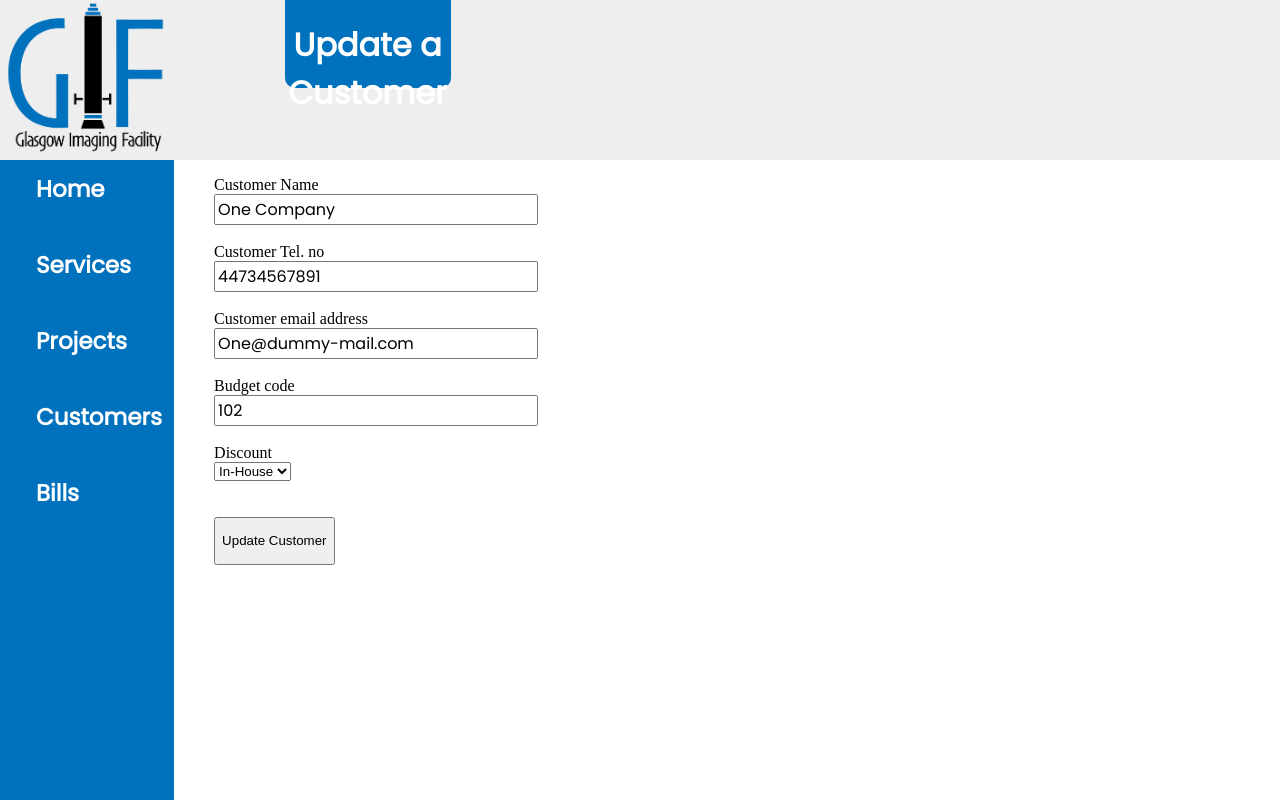
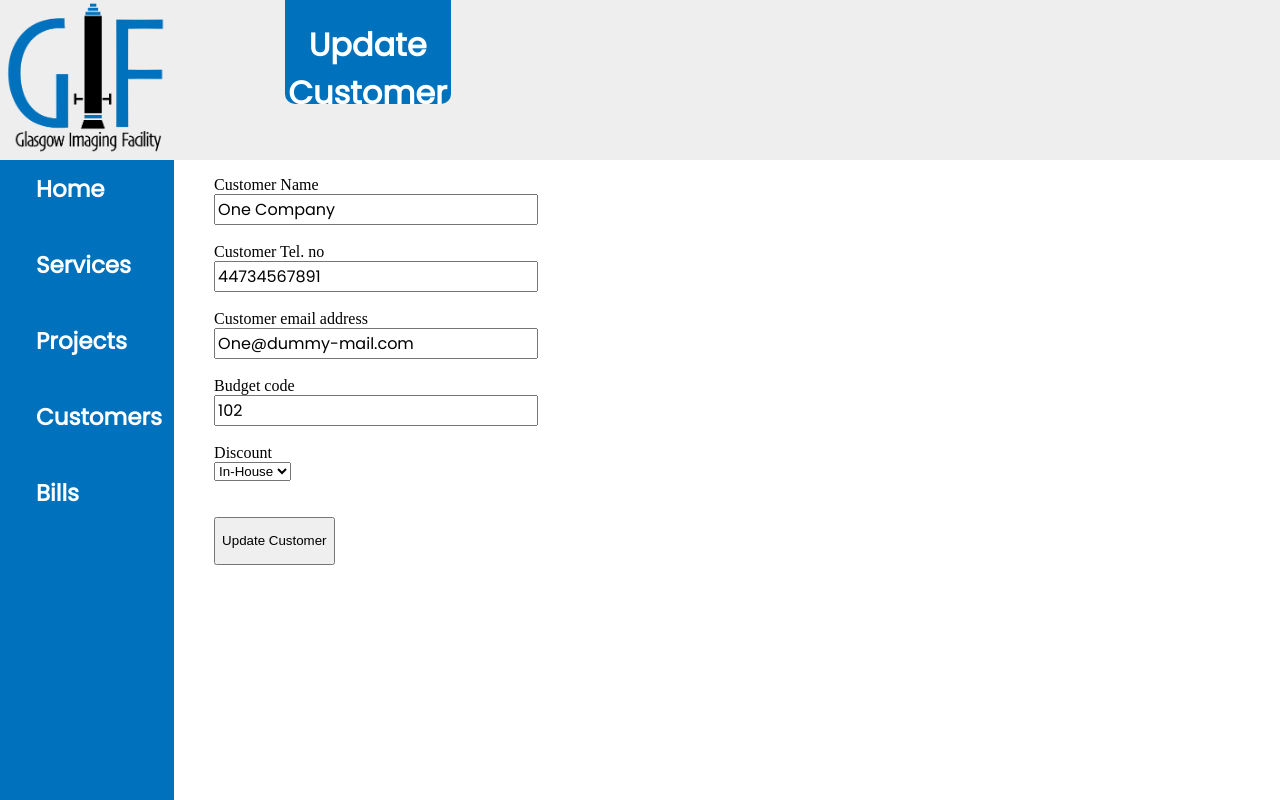
Before and after one commit to CSP5UofG/Imaging-System-App, a Django app: page /imaging_system_app/edit-customer/1 in a window 1280 px wide. Run offline with Django 3.2, Linux system fonts and the light colour scheme; data comes from the database, SQL or seed files in the repository.

Commit message:
fix: fixes the header page title

```diff
--- a/imaging_system_app_project/static/base.css
+++ b/imaging_system_app_project/static/base.css
@@ -1,28 +1,3 @@
-/*.header{
-  position:fixed;
-  overflow: auto;
-  z-index: 1;
-  background-color: #f5f5f5;
-  width:100%;
-  height: 17.5%;
-  margin: -10px;
-  padding-left: 10px;
-  display: block;
-}
-
-.logo{
-  width:7.5%;
-  height:100%;
-  padding: 0.5%;
-}
-
-
-
-  // Page content
-.body_block {
-    margin-left: 220px; // Same as the width of the sidenav
-  }*/
-
 html{
   height: 100%;
 }
@@ -86,6 +61,7 @@ ul {
   font-family: 'Poppins';
   font-weight: bolder;
   margin-left: 10%;
+  padding-bottom: 1rem;
 }
 
 .logo{
--- a/imaging_system_app_project/templates/imaging_system_app/editCustomer.html
+++ b/imaging_system_app_project/templates/imaging_system_app/editCustomer.html
@@ -10,7 +10,7 @@
 {% endblock %}
 
 {% block pagetitle %}
-	<h1><strong> Update a Customer </strong></h1>
+	<h1><strong> Update Customer </strong></h1>
 {% endblock %}
 
 {% block body_block %}
```
